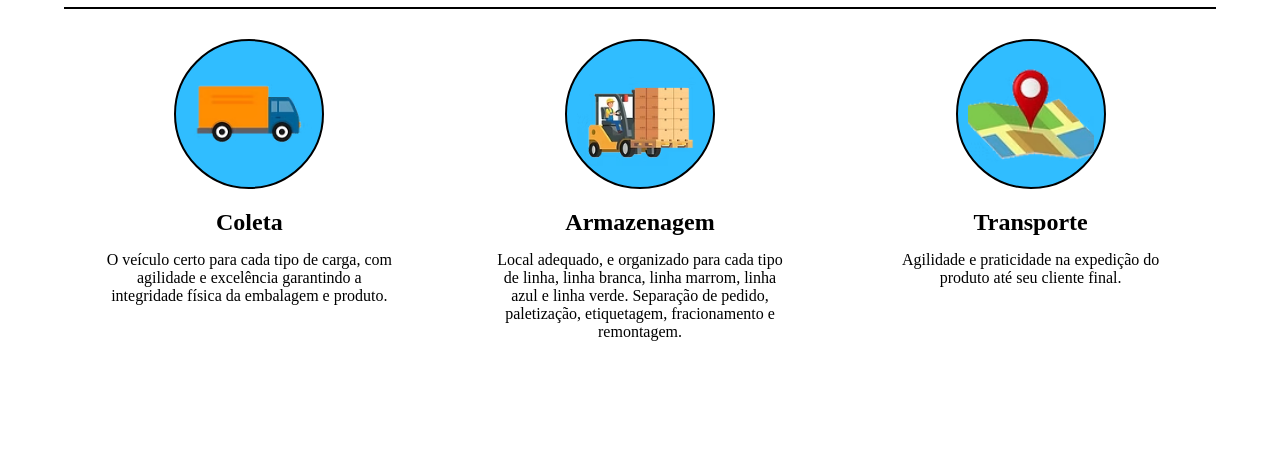
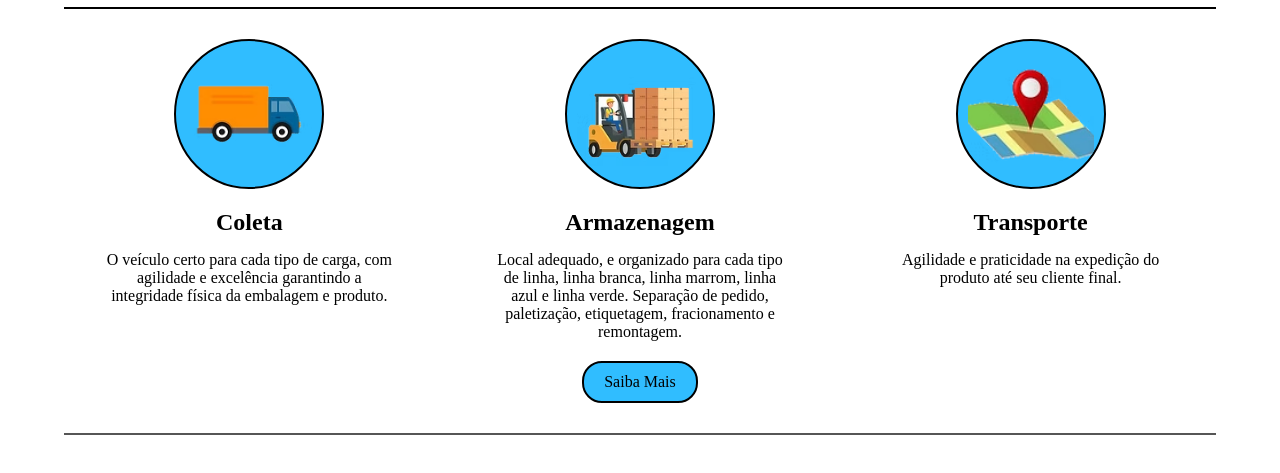
Before and after one commit to DouglasSenna/splogexpress, a plain HTML site: page index.html in a window 1280 px wide. Shown: the part 73-546 px from the top of the page. Drawn offline with Linux system fonts and the light colour scheme; a web font is replaced by a local one.

Commit message:
add btn saiba mais

```diff
--- a/index.html
+++ b/index.html
@@ -57,6 +57,9 @@
             </p>
           </div>
         </div>
+        <div class="btn-saiba-mais">
+          <a class="saiba-mais" href="#">Saiba Mais</a>
+        </div>
       </section>
     </div>
     <script src="script.js"></script>
--- a/style.css
+++ b/style.css
@@ -1,3 +1,7 @@
+:root {
+  --bg: rgb(48, 189, 255);
+}
+
 * {
   margin: 0;
   padding: 0;
@@ -56,6 +60,8 @@ nav a:hover {
 /* section serviços */
 
 .servicos {
+  padding-bottom: 30px;
+  border-bottom: 2px solid rgb(86, 86, 86);
 }
 
 .grid {
@@ -74,14 +80,14 @@ nav a:hover {
   margin-top: 0;
 }
 
-.card-img{
+.card-img {
   border-radius: 50%;
   border: 2px solid black;
   padding: 10px;
   overflow: hidden;
   width: 150px;
   height: 150px;
-    background-color: rgb(48, 189, 255);
+  background-color: var(--bg);
 }
 
 .card img {
@@ -93,10 +99,30 @@ nav a:hover {
 .card h2 {
   margin-top: 20px;
   margin-bottom: 15px;
-    text-align: center
+  text-align: center;
 }
 
 .card p {
   text-align: center;
   width: 80%;
 }
+
+.btn-saiba-mais {
+  display: flex;
+  justify-content: center;
+  width: 100%;
+  margin-top: 20px;
+}
+
+.saiba-mais {
+  background-color: var(--bg);
+  padding: 10px 20px;
+  border: 2px solid black;
+  border-radius: 20px;
+  display: inline-flex;
+  justify-content: center;
+  align-items: center;
+  text-decoration: none;
+  color: black;
+  font-weight: 500;
+}
```
Lines whose indentation alone changed are shown as unchanged.
